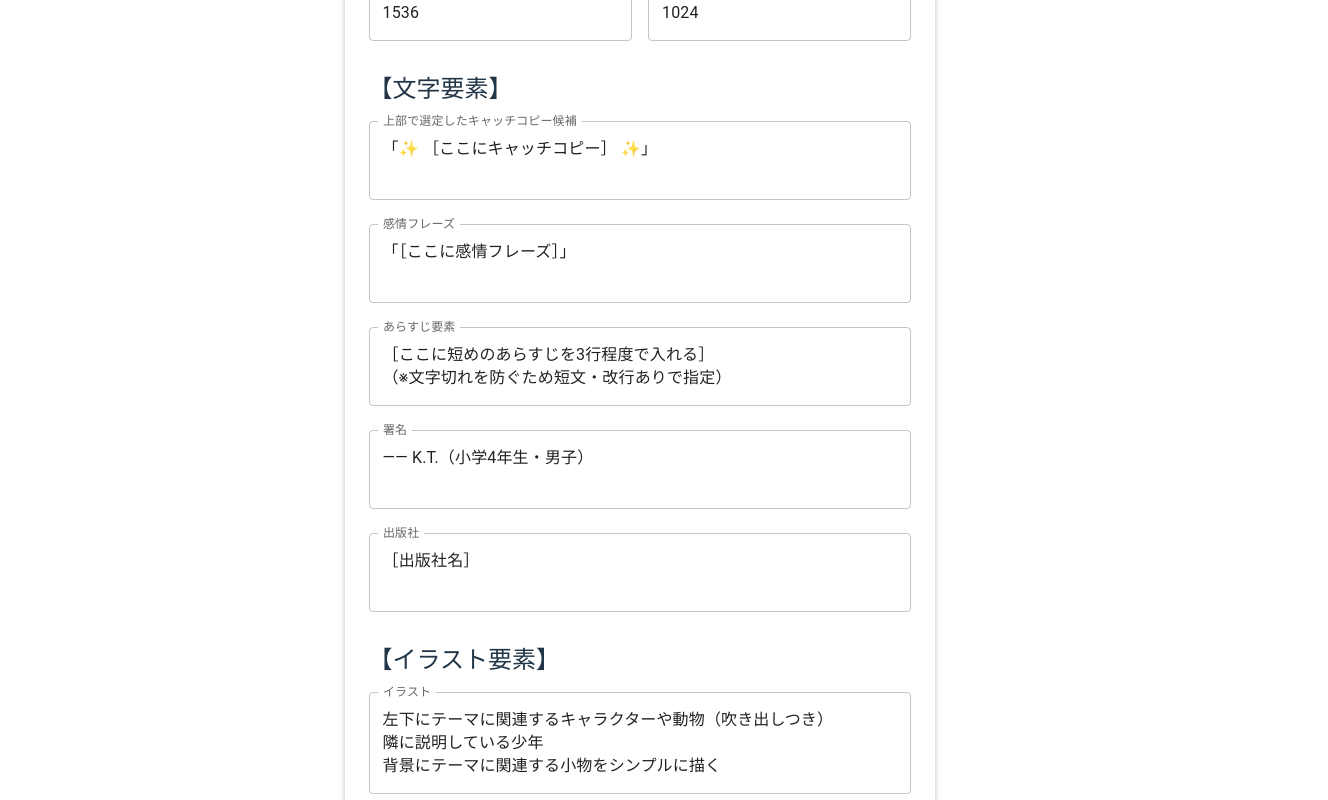
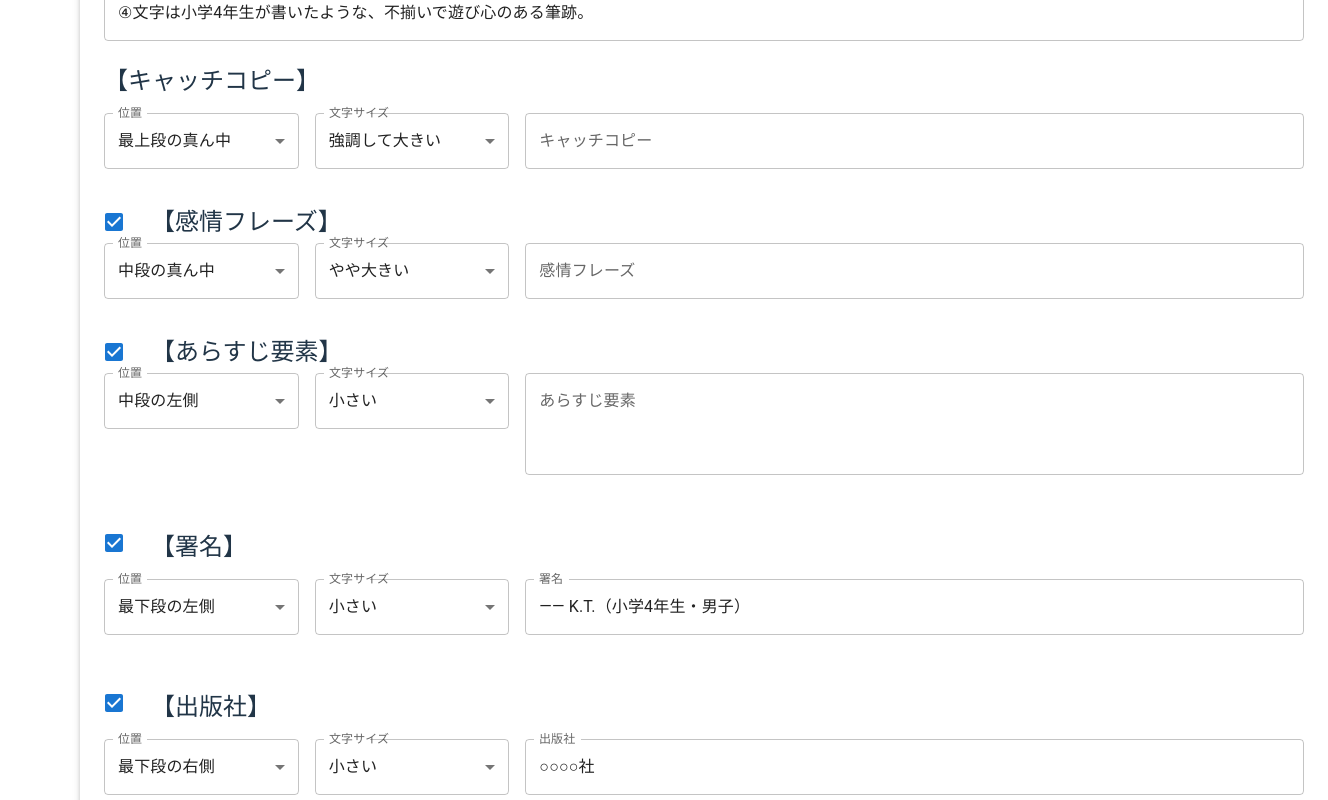
Before and after one commit to keychi0225/ai-image-creater, a React (Vite) app: page / in a window 1280 px wide. Shown: the part 1280-2080 px from the top of the page, 1328 px wide, since content can reach past the window. Built offline with nearby package versions, Linux system fonts and the light colour scheme.

Commit message:
プロンプト修正版

```diff
--- a/src/component/PopCreatePage.tsx
+++ b/src/component/PopCreatePage.tsx
@@ -7,8 +7,12 @@ import {
   TextField,
   Typography,
   CircularProgress,
-  Alert
+  Alert,
+  Checkbox,
+  FormControlLabel,
 } from '@mui/material';
+import SizeSelecter from './common/SizeSelecter';
+import PositionSelecter from './common/PositionSelecter';
 
 const API_ENDPOINT = 'https://generate-and-save-image-64fgxin3kq-uc.a.run.app'; // ⚠️ Your API endpoint URL
 
@@ -17,17 +21,17 @@ interface PopCreatePageProps {
 }
 const PopCreatePage: React.FC<PopCreatePageProps> = () => {
   const [popSize, setPopSize] = useState({ width: '1536', height: '1024' });
-  const [premise, setPremise] = useState(`手描き風の日本の児童書POPを作成してください。
-クレヨンと色鉛筆で描いたように、ざらざらした生成り色の紙（12cm×8cm） に表現してください。
-文字は小学4年生が書いたような、不揃いで遊び心のある筆跡。
-見出しは赤と青を交互に配置し、大きく黒縁取りで描いてください。
-全体は子どもらしく温かみがあり、少しミステリアスでインパクトがある雰囲気。`);
-  const [catchCopy, setCatchCopy] = useState('「✨ ［ここにキャッチコピー］ ✨」');
-  const [emotionalPhrases, setEmotionalPhrases] = useState('「［ここに感情フレーズ］」');
-  const [synopsis, setSynopsis] = useState(`［ここに短めのあらすじを3行程度で入れる］
-（※文字切れを防ぐため短文・改行ありで指定）`);
+  const [premise, setPremise] = useState(`①文字要素は最優先で必ず出力してください。
+②手描き風の日本の児童書POPを作成してください。
+③クレヨンと色鉛筆で描いたように、ざらざらした生成り色の紙（12cm×8cm） に表現してください。
+④文字は小学4年生が書いたような、不揃いで遊び心のある筆跡。
+⑤見出しは赤と青を交互に配置し、大きく黒縁取りで描いてください。
+⑥全体は子どもらしく温かみがあり、少しミステリアスでインパクトがある雰囲気。`);
+  const [catchCopy, setCatchCopy] = useState('');
+  const [emotionalPhrases, setEmotionalPhrases] = useState('');
+  const [synopsis, setSynopsis] = useState(``);
   const [signature, setSignature] = useState('―― K.T.（小学4年生・男子）');
-  const [publisher, setPublisher] = useState('［出版社名］');
+  const [publisher, setPublisher] = useState('○○○○社');
   const [illustrationElements, setIllustrationElements] = useState(`左下にテーマに関連するキャラクターや動物（吹き出しつき）
 隣に説明している少年
 背景にテーマに関連する小物をシンプルに描く
@@ -36,8 +40,25 @@ const PopCreatePage: React.FC<PopCreatePageProps> = () => {
   『ドックタウン』 → 街並みや建物、犬たち`);
   const [style, setStyle] = useState(`子どもが描いたようなラフで温かみのあるタッチ。
 見る人が「思わず立ち止まる」インパクトと、ほんの少しのミステリアスさをもたせる。`);
-  const [outputConditions, setOutputConditions] = useState(`必ず PNG形式 で生成してください。
-文字をすべて表示することを優先してください。`);
+  const [outputConditions, setOutputConditions] = useState(`必ず PNG形式 で生成してください。`);
+
+  //ドロップダウン
+  const [catchCopyPostition, setCatchCopyPostition] = useState('最上段の真ん中');
+  const [catchCopySize, setCatchCopySize] = useState('強調して大きい');
+  const [emotionalPhrasesPostition, setEmotionalPhrasesPostition] = useState('中段の真ん中');
+  const [emotionalPhrasesSize, setEmotionalPhrasesSize] = useState('やや大きい');
+  const [synopsisPostition, setSynopsisPostition] = useState('中段の左側');
+  const [synopsisSize, setSynopsisSize] = useState('小さい');
+  const [signaturePostition, setSignaturePostition] = useState('最下段の左側');
+  const [signatureSize, setSignatureSize] = useState('小さい');
+  const [publisherPostition, setPublisherPostition] = useState('最下段の右側');
+  const [publisherSize, setPublisherSize] = useState('小さい');
+
+  //チェックボックス
+  const [isEmotionalPhrases, setIsEmotionalPhrases] = useState(true);
+  const [isSynopsis, setIsSynopsis] = useState(true);
+  const [isSignature, setIsSignature] = useState(true);
+  const [isPublisher, setIsPublisher] = useState(true);
 
   const [isLoading, setIsLoading] = useState(false);
   const [responseMessage, setResponseMessage] = useState<string | null>(null);
@@ -49,14 +70,16 @@ const PopCreatePage: React.FC<PopCreatePageProps> = () => {
     setIsError(false);
 
     try {
-      const prompt = `前提：${premise}
+      const prompt = `以下の条件で画像を生成してください。
+
+最優先の条件：${premise}
 
 【文字要素】
-キャッチコピー（最上部・大きく）：${catchCopy}
-感情フレーズ（中段・強調）：${emotionalPhrases}
-あらすじ要素（下段・小さめ）：${synopsis}
-署名（右下）：${signature}
-出版社（下部・小さく）：${publisher}
+キャッチコピー（位置は${catchCopyPostition}/文字サイズは${catchCopySize}）：${catchCopy}
+${isEmotionalPhrases ? `感情フレーズ（位置は${emotionalPhrasesPostition}/文字サイズは${emotionalPhrasesSize}）：${emotionalPhrases}` : ""}
+${isSynopsis ? `あらすじ要素（位置は${synopsisPostition}/文字サイズは${synopsisSize}）：${synopsis}` : ""}
+${isSignature ? `署名（位置は${signaturePostition}/文字サイズは${signatureSize}）：${signature}` : ""}
+${isPublisher ? `出版社（位置は${publisherPostition}/文字サイズは${publisherSize}）：${publisher}` : ""}
 
 【イラスト要素】
 イラスト：${illustrationElements}
@@ -97,37 +120,25 @@ const PopCreatePage: React.FC<PopCreatePageProps> = () => {
   };
 
   return (
-    <Container maxWidth="md">
-      <Box sx={{ my: 4, p: 3, maxWidth: 600, boxShadow: 3, borderRadius: 2, bgcolor: 'background.paper' }}>
+    <Container>
+      <Box sx={{ my: 4, p: 3, minWidth: 1200, boxShadow: 3, borderRadius: 2, bgcolor: 'background.paper', position: 'relative', }}>
         <Typography variant="h4" component="h1" gutterBottom align="center">
           POP 作成ページ
         </Typography>
         <Typography variant="h5" component="h2" sx={{textAlign: 'start', mt: 3, mb: 2 }}>
-          【前提】
-        </Typography>
-        <TextField
-          fullWidth
-          multiline
-          rows={4}
-          label="前提"
-          value={premise}
-          onChange={(e) => setPremise(e.target.value)}
-        />
-
-        <Typography variant="h5" component="h2" sx={{textAlign: 'start', mt: 3, mb: 2 }}>
-          【サイズ】
+          【POPのサイズ】
         </Typography>
         <Stack spacing={2}>
           <Box sx={{ display: 'flex', gap: 2 }}>
             <TextField
-              fullWidth
+              sx={{width: 100}}
               label="幅 (px)"
               type="number"
               value={popSize.width}
               onChange={(e) => setPopSize({ ...popSize, width: e.target.value })}
             />
             <TextField
-              fullWidth
+              sx={{width: 100}}
               label="高さ (px)"
               type="number"
               value={popSize.height}
@@ -135,53 +146,150 @@ const PopCreatePage: React.FC<PopCreatePageProps> = () => {
             />
           </Box>
         </Stack>
-        <Box sx={{ display: 'flex', flexDirection: 'column' }}>
-          <Typography variant="h5" component="h2" sx={{textAlign: 'start', mt: 4, mb: 2 }}>
-            【文字要素】
+        <Typography variant="h5" component="h2" sx={{textAlign: 'start', mt: 3, mb: 2 }}>
+          【最優先の条件】
         </Typography>
         <TextField
           fullWidth
           multiline
-            rows={2}
-            label="上部で選定したキャッチコピー候補"
+          rows={4}
+          label="最優先の条件"
+          value={premise}
+          onChange={(e) => setPremise(e.target.value)}
+        />
+        <Typography variant="h5" component="h2" sx={{textAlign: 'start', mt: 3, mb: 2 }}>
+          【キャッチコピー】
+        </Typography>
+        <Box sx={{ display: 'flex', gap: 2, mb: 4}}>
+          <PositionSelecter value={catchCopyPostition} onChange={(event) => setCatchCopyPostition(event.target.value)} />
+          <SizeSelecter value={catchCopySize} onChange={(event) => setCatchCopySize(event.target.value)} />
+          <TextField
+            fullWidth
+            label="キャッチコピー"
             value={catchCopy}
             onChange={(e) => setCatchCopy(e.target.value)}
           />
-          <br/>
+        </Box>
+
+        <Box sx={{ display: 'flex', mt: 4, alignItems: 'center' }}>
+          <FormControlLabel
+            control={
+              <Checkbox
+                checked={isEmotionalPhrases}
+                onChange={(event) => setIsEmotionalPhrases(event.target.checked)}
+              />
+            }
+            label=""
+          />
+          <Typography variant="h5" component="h2" sx={{textAlign: 'start', }}>
+            【感情フレーズ】
+          </Typography>
+        </Box>
+        <Box sx={{ display: 'flex', gap: 2, mb: 4 }}>
+          <PositionSelecter value={emotionalPhrasesPostition}
+            onChange={(event) => setEmotionalPhrasesPostition(event.target.value)}
+            disabled={!isEmotionalPhrases} />
+          <SizeSelecter value={emotionalPhrasesSize}
+            onChange={(event) => setEmotionalPhrasesSize(event.target.value)}
+            disabled={!isEmotionalPhrases} />
+          <TextField
+            fullWidth
+            label="感情フレーズ"
+            value={emotionalPhrases}
+            onChange={(e) => setEmotionalPhrases(e.target.value)}
+            disabled={!isEmotionalPhrases}
+          />
+        </Box>
+
+        <Box sx={{ display: 'flex', mt: 4, alignItems: 'center' }}>
+          <FormControlLabel
+            control={
+              <Checkbox
+                checked={isSynopsis}
+                onChange={(event) => setIsSynopsis(event.target.checked)}
+              />
+            }
+            label=""
+          />
+          <Typography variant="h5" component="h2" sx={{textAlign: 'start', }}>
+            【あらすじ要素】
+          </Typography>
+        </Box>
+        <Box sx={{ display: 'flex', gap: 2, mb: 4 }}>
+          <PositionSelecter value={synopsisPostition}
+            onChange={(event) => setSynopsisPostition(event.target.value)}
+            disabled={!isSynopsis} />
+          <SizeSelecter value={synopsisSize}
+            onChange={(event) => setSynopsisSize(event.target.value)}
+            disabled={!isSynopsis}/>
           <TextField
             fullWidth
             multiline
-            rows={2}
-            label="感情フレーズ"
-            value={emotionalPhrases}
-            onChange={(e) => setEmotionalPhrases(e.target.value)}
-          />
-          <br/>
-          <TextField
-            fullWidth
-            multiline
-            rows={2}
+            rows={3}
             label="あらすじ要素"
             value={synopsis}
             onChange={(e) => setSynopsis(e.target.value)}
+            disabled={!isSynopsis}
           />
-          <br/>
+        </Box>
+
+        <Box sx={{ display: 'flex', mt: 4, alignItems: 'center' }}>
+          <FormControlLabel
+            control={
+              <Checkbox
+                checked={isSignature}
+                onChange={(event) => setIsSignature(event.target.checked)}
+              />
+            }
+            label=""
+          />
+          <Typography variant="h5" component="h2" sx={{textAlign: 'start', mt: 3, mb: 2 }}>
+            【署名】
+          </Typography>
+        </Box>
+        <Box sx={{ display: 'flex', gap: 2, mb: 4 }}>
+          <PositionSelecter value={signaturePostition}
+            onChange={(event) => setSignaturePostition(event.target.value)}
+            disabled={!isSignature} />
+          <SizeSelecter value={signatureSize}
+            onChange={(event) => setSignatureSize(event.target.value)}
+            disabled={!isSignature} />
           <TextField
             fullWidth
-            multiline
-            rows={2}
             label="署名"
             value={signature}
             onChange={(e) => setSignature(e.target.value)}
+            disabled={!isSignature}
           />
-          <br/>
+        </Box>
+
+        <Box sx={{ display: 'flex', mt: 4, alignItems: 'center' }}>
+          <FormControlLabel
+            control={
+              <Checkbox
+                checked={isPublisher}
+                onChange={(event) => setIsPublisher(event.target.checked)}
+              />
+            }
+            label=""
+          />
+          <Typography variant="h5" component="h2" sx={{textAlign: 'start', mt: 3, mb: 2 }}>
+            【出版社】
+          </Typography>
+        </Box>
+        <Box sx={{ display: 'flex', gap: 2, mb: 4 }}>
+          <PositionSelecter value={publisherPostition}
+            onChange={(event) => setPublisherPostition(event.target.value)}
+            disabled={!isPublisher} />
+          <SizeSelecter value={publisherSize}
+            onChange={(event) => setPublisherSize(event.target.value)}
+            disabled={!isPublisher} />
           <TextField
             fullWidth
-            multiline
-            rows={2}
             label="出版社"
             value={publisher}
             onChange={(e) => setPublisher(e.target.value)}
+            disabled={!isPublisher}
           />
         </Box>
 
--- a/src/component/TextChat.tsx
+++ b/src/component/TextChat.tsx
@@ -131,7 +131,7 @@ const TextChat: React.FC<TextChatProps> = (props: TextChatProps) => {
         flexDirection: 'column',
         gap: 2,
         p: 3,
-        maxWidth: 600,
+        minWidth: 1200,
         margin: '0 auto',
         backgroundColor: 'background.paper',
         borderRadius: 2,
--- /dev/null
+++ b/src/component/common/PositionSelecter.tsx
@@ -0,0 +1,42 @@
+// PositionSelecter.tsx
+import React from 'react';
+import FormControl from '@mui/material/FormControl';
+import InputLabel from '@mui/material/InputLabel';
+import Select, { type SelectChangeEvent } from '@mui/material/Select';
+import MenuItem from '@mui/material/MenuItem';
+
+interface PositionSelecterProps {
+    value: string;
+    onChange: (event: SelectChangeEvent<string>) => void;
+    disabled?: boolean;
+}
+
+const PositionSelecter: React.FC<PositionSelecterProps> = ({value, onChange, disabled,}) => {
+  return (
+    <FormControl sx={{width: 300}}>
+      <InputLabel id="position-select-label">位置</InputLabel>
+      <Select
+        sx={{ textAlign: 'start' }}
+        labelId="position-select-label"
+        id="position-select"
+        value={value}
+        label="位置"
+        onChange={onChange}
+        disabled={disabled}
+      >
+        <MenuItem value="最上段の右側">最上段の右側</MenuItem>
+        <MenuItem value="最上段の真ん中">最上段の真ん中</MenuItem>
+        <MenuItem value="最上段の左側">最上段の左側</MenuItem>
+        <MenuItem value="中段の右側">中段の右側</MenuItem>
+        <MenuItem value="中段の真ん中">中段の真ん中</MenuItem>
+        <MenuItem value="中段の左側">中段の左側</MenuItem>
+        <MenuItem value="最下段の右側">最下段の右側</MenuItem>
+        <MenuItem value="最下段の真ん中">最下段の真ん中</MenuItem>
+        <MenuItem value="最下段の左側">最下段の左側</MenuItem>
+        <MenuItem value="指定なし">指定なし</MenuItem>
+      </Select>
+    </FormControl>
+  );
+};
+
+export default PositionSelecter;
--- /dev/null
+++ b/src/component/common/SizeSelecter.tsx
@@ -0,0 +1,36 @@
+import React from 'react';
+import FormControl from '@mui/material/FormControl';
+import InputLabel from '@mui/material/InputLabel';
+import Select, { type SelectChangeEvent } from '@mui/material/Select';
+import MenuItem from '@mui/material/MenuItem';
+
+interface SizeSelecterProps {
+  value: string;
+  onChange: (event: SelectChangeEvent<string>) => void;
+  disabled?: boolean;
+}
+
+const SizeSelecter: React.FC<SizeSelecterProps> = ({value, onChange, disabled,}) => {
+  return (
+    <FormControl sx={{width: 300}}>
+      <InputLabel id="size-select-label">文字サイズ</InputLabel>
+      <Select
+        sx={{ textAlign: 'start' }}
+        labelId="size-select-label"
+        id="size-select"
+        value={value}
+        label="サイズ"
+        onChange={onChange}
+        disabled={disabled}
+      >
+        <MenuItem value="小さい">小さい</MenuItem>
+        <MenuItem value="普通">普通</MenuItem>
+        <MenuItem value="やや大きい">やや大きい</MenuItem>
+        <MenuItem value="強調して大きい">強調して大きい</MenuItem>
+        <MenuItem value="指定なし">指定なし</MenuItem>
+      </Select>
+    </FormControl>
+  );
+};
+
+export default SizeSelecter;
```
Also changed, not shown: src/component/common/StyleComponents.tsx (added, +22 -0 lines). Lines whose indentation alone changed are shown as unchanged.
